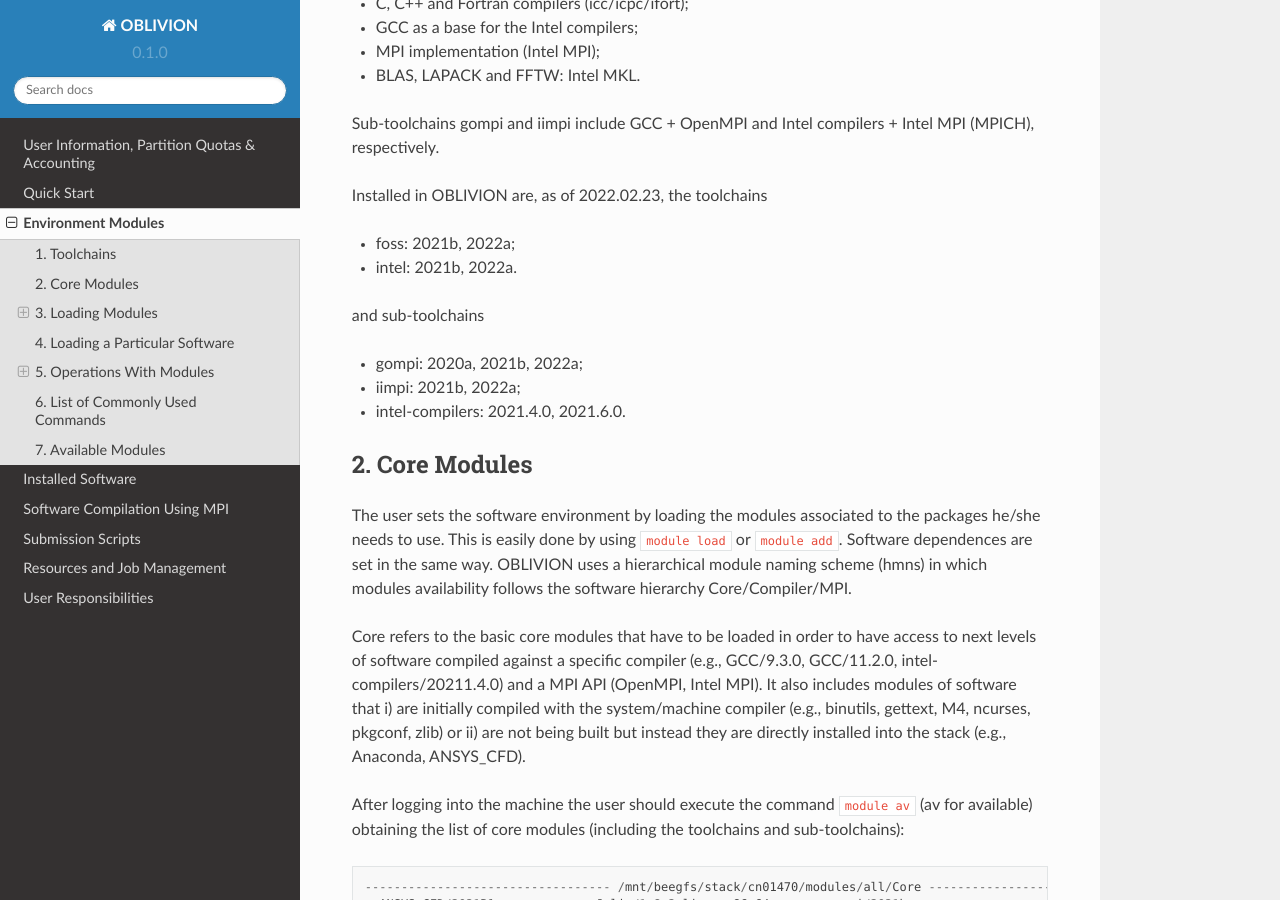
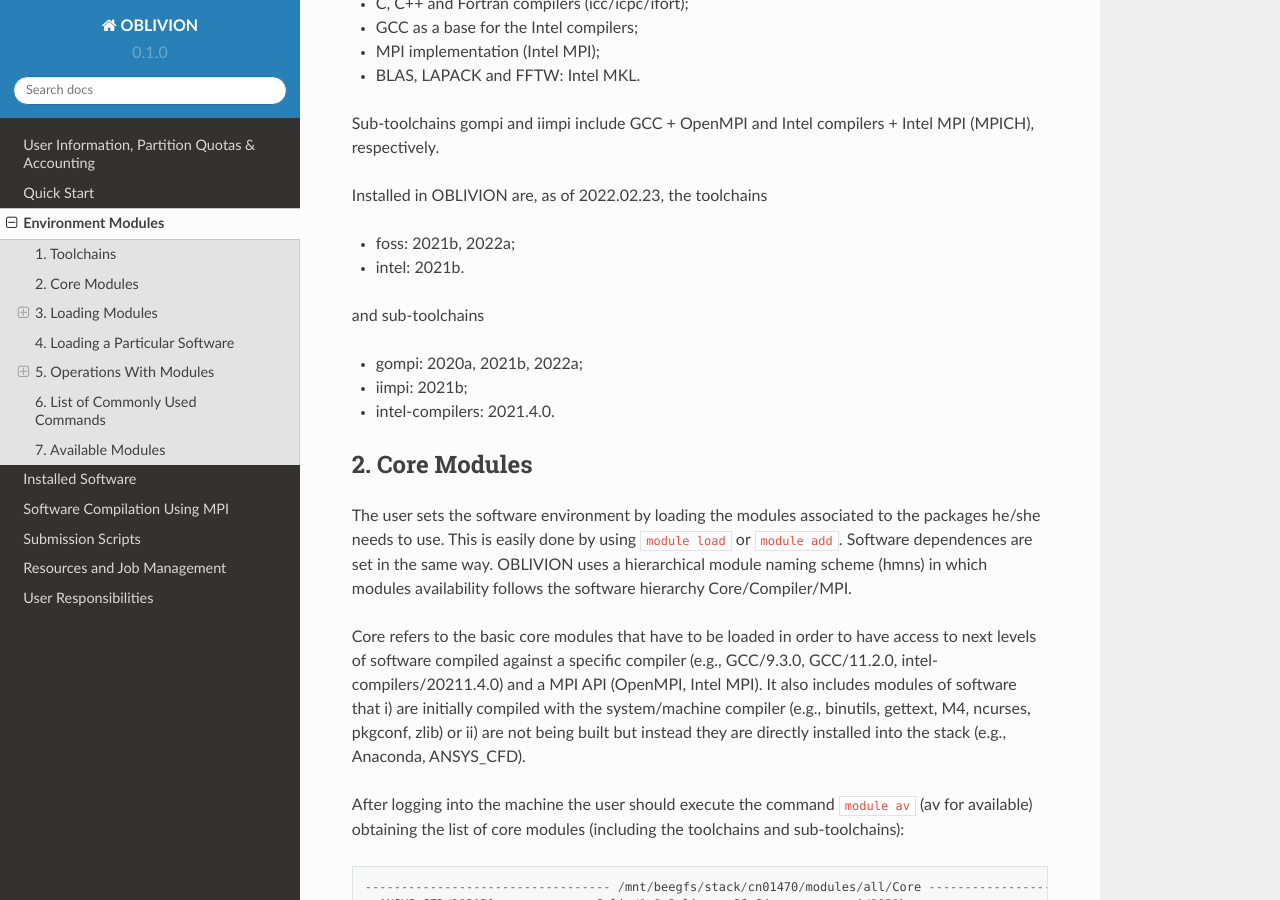
Before and after one commit to mavillez/Oblivion, a Sphinx documentation site: the page built from docs/source/modules.rst, in a window 1280 px wide and 900 px high, scrolled down 704 px. Built offline with Sphinx 7.4.7 and the Read the Docs theme 2.0.0, drawn with Linux system fonts in a browser that asks for light colours.

Commit message:
Update modules.rst

```diff
--- a/docs/source/modules.rst
+++ b/docs/source/modules.rst
@@ -28,13 +28,13 @@
 Installed in OBLIVION are, as of 2022.02.23, the toolchains
 
 - foss: 2021b, 2022a;
-- intel: 2021b, 2022a.
+- intel: 2021b.
 
 and sub-toolchains
 
 - gompi: 2020a, 2021b, 2022a;
-- iimpi: 2021b, 2022a;
-- intel-compilers: 2021.4.0, 2021.6.0.
+- iimpi: 2021b;
+- intel-compilers: 2021.4.0.
 
 
 2. Core Modules
```
